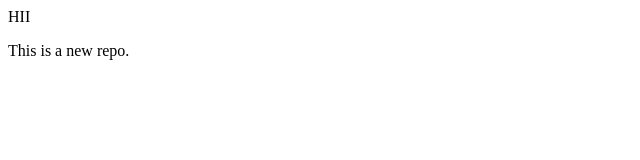
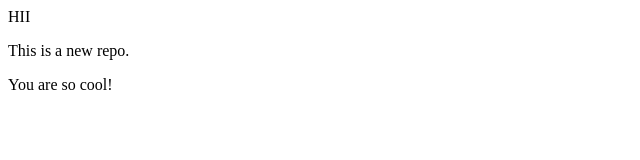
Before and after one commit to Jahnavee612/newRepo, a plain HTML site: page index.html in a window 1280 px wide. Shown: the whole page, without its empty margins (0-640 px from the left). Drawn offline with Linux system fonts and the light colour scheme.

Commit message:
Add new feature

```diff
--- a/index.html
+++ b/index.html
@@ -8,5 +8,6 @@
 <body>
     <h> HII </h>
     <p> This is a new repo.</p>
+    <p> You are so cool!</p>
 </body>
 </html>
```
